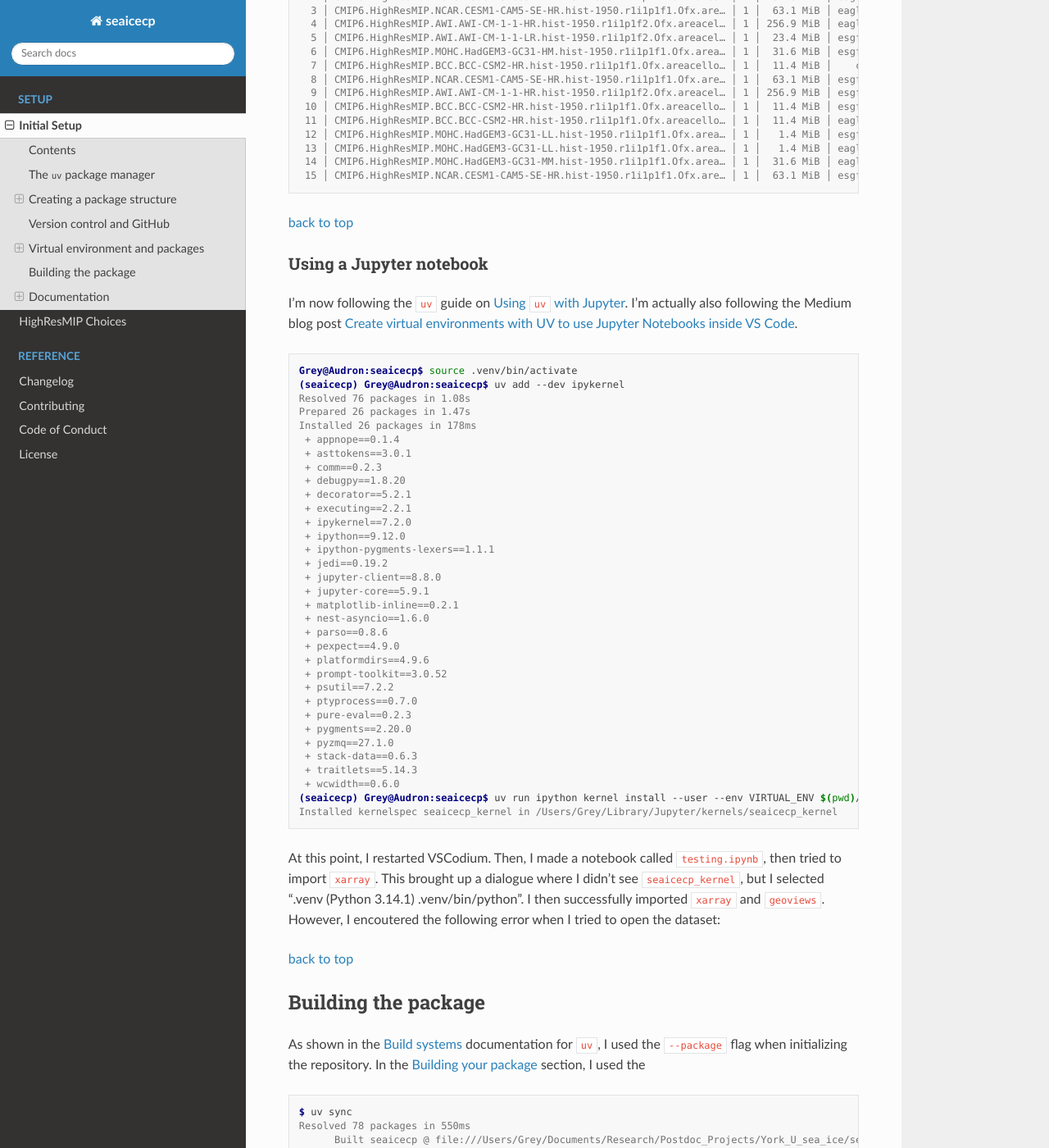
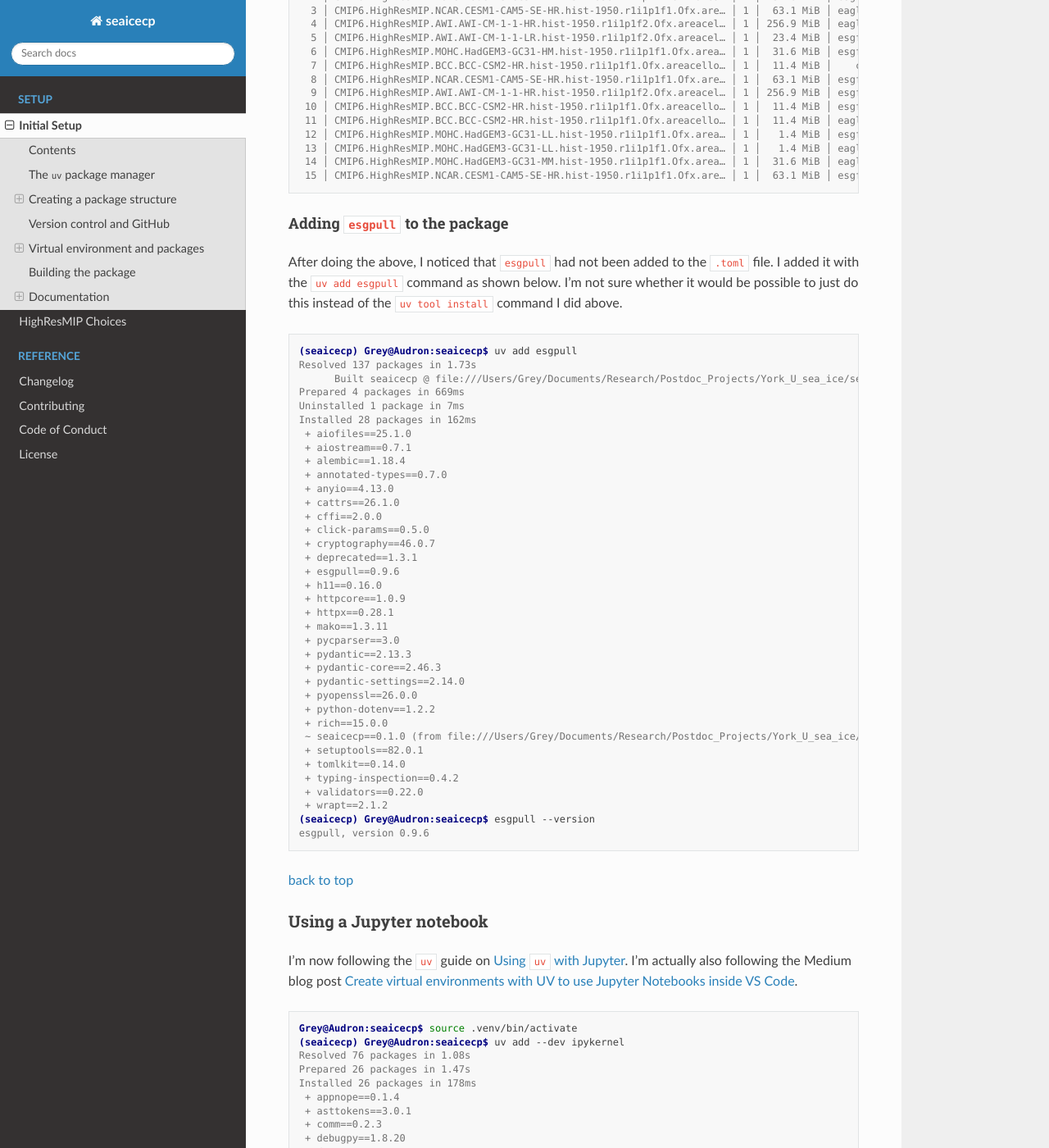
Before and after one commit to scheemik/seaicecp, a Sphinx documentation site: the page built from docs/docs_setup/initial_setup.md, in a window 1280 px wide and 1400 px high, scrolled down 15150 px. Shown: the whole window at 82% size. Built offline with Sphinx 7.4.7 and the Read the Docs theme 3.1.0, drawn with Linux system fonts in a browser that asks for light colours; pages that are not in the unit, such as notebooks, are missing from menus.

Commit message:
docs: add example output of adding `esgpull` to the dependency list

````diff
--- a/docs/docs_setup/initial_setup.md
+++ b/docs/docs_setup/initial_setup.md
@@ -791,6 +791,51 @@ Found 16 datasets.
  15 │ CMIP6.HighResMIP.NCAR.CESM1-CAM5-SE-HR.hist-1950.r1i1p1f1.Ofx.are… │ 1 │  63.1 MiB │ esgf-data.ucar.edu
 ```
 
+#### Adding `esgpull` to the package
+
+After doing the above, I noticed that `esgpull` had not been added to the `.toml` file.
+I added it with the `uv add esgpull` command as shown below.
+I'm not sure whether it would be possible to just do this instead of the `uv tool install` command I did above.
+
+```console
+(seaicecp) Grey@Audron:seaicecp$ uv add esgpull
+Resolved 137 packages in 1.73s
+      Built seaicecp @ file:///Users/Grey/Documents/Research/Postdoc_Projects/York_U_sea_ice/seaicecp
+Prepared 4 packages in 669ms
+Uninstalled 1 package in 7ms
+Installed 28 packages in 162ms
+ + aiofiles==25.1.0
+ + aiostream==0.7.1
+ + alembic==1.18.4
+ + annotated-types==0.7.0
+ + anyio==4.13.0
+ + cattrs==26.1.0
+ + cffi==2.0.0
+ + click-params==0.5.0
+ + cryptography==46.0.7
+ + deprecated==1.3.1
+ + esgpull==0.9.6
+ + h11==0.16.0
+ + httpcore==1.0.9
+ + httpx==0.28.1
+ + mako==1.3.11
+ + pycparser==3.0
+ + pydantic==2.13.3
+ + pydantic-core==2.46.3
+ + pydantic-settings==2.14.0
+ + pyopenssl==26.0.0
+ + python-dotenv==1.2.2
+ + rich==15.0.0
+ ~ seaicecp==0.1.0 (from file:///Users/Grey/Documents/Research/Postdoc_Projects/York_U_sea_ice/seaicecp)
+ + setuptools==82.0.1
+ + tomlkit==0.14.0
+ + typing-inspection==0.4.2
+ + validators==0.22.0
+ + wrapt==2.1.2
+(seaicecp) Grey@Audron:seaicecp$ esgpull --version
+esgpull, version 0.9.6
+```
+
 <a id='jupyter_notebook'></a>
 [back to top](#top)
 
````
